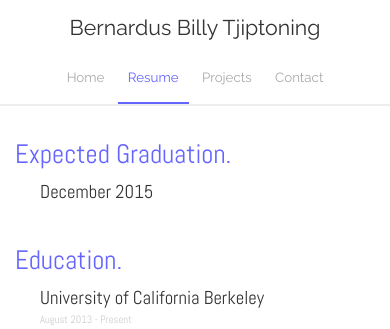
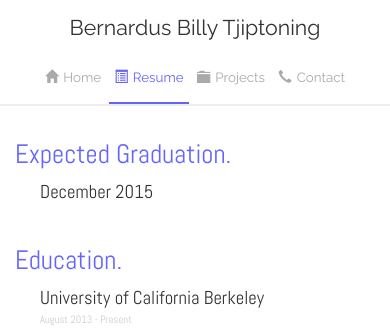
Before and after one commit to bernardusbilly/bernardusbilly.github.io, a PHP site: page /resume.html in a window 390 px wide. Shown: the top 329 px of the page. Run offline with PHP 8.4, Linux system fonts and the light colour scheme; style sheets or scripts are compiled from the project's sources.

Commit message:
Update
- update the header with glyphicons
- fix the bug at pixel 768

```diff
--- a/resources/css/responsive.css
+++ b/resources/css/responsive.css
@@ -1,6 +1,6 @@
 /* responsive.css created by Bernardus Billy Tjiptoning on September 2014 */
 
-@media (max-width: 768px) {
+@media (max-width: 767px) {
 	#name {
 		font-size: 16pt;
 		padding: 10pt 0 0 0;
@@ -11,33 +11,35 @@
 		text-align: center;
 	}
 	.menu {
-		padding: 15px 10px;
+		padding: 15px 5px;
 	}
-
 	#introduction {
 		font-size: 14px;
 	}
-
 	#introduction .h2 {
 		font-size: 20pt;
 	}
-
 	.entry .h2 {
 		font-size: 20pt;
 	}
-
 	.entry .item-header {
 		font-size: 14pt;
 	}
-
 	.entry .item-info {
 		font-size: 8pt;
 	}
+	.hide-for-xs {
+		display: none;
+	}
+
 }
-@media (min-width: 769px) and (max-width: 991px) {
+@media (min-width: 768px) and (max-width: 991px) {
 	#name {
 		font-size: 18pt;
 		padding: 35px 0;
+	}
+	.menu {
+		padding: 15px 10px;
 	}
 }
 @media (min-width: 992px) and (max-width: 1199px) {
--- a/resources/js/style.js
+++ b/resources/js/style.js
@@ -7,16 +7,16 @@ $(document).ready(function() {
 		var winWidth = $(window).width();
 
 		if (top < 40) {
-			if (winWidth < 769) {
+			if (winWidth < 768) {
 				$('#name').css("font-size", "16pt");
 				$('#name').css("padding", "10pt 0 0 0");
 				$('#menu-container').css("padding-top", "9px");
-				$('.menu').css("padding", "15px 10px");
+				$('.menu').css("padding", "15px 5px");
 			} else if (winWidth < 992) {
 				$('#name').css("font-size", "18pt");
 				$('#name').css("padding", "35px 0");
 				$('#menu-container').css("padding-top", "25px");
-				$('.menu').css("padding", "15px 20px");
+				$('.menu').css("padding", "15px 10px");
 			} else {
 				$('#name').css("font-size", "30pt");
 				$('#name').css("padding", "20px 0");
@@ -28,6 +28,8 @@ $(document).ready(function() {
 			$('#main').css("padding-top", "120px");
 		} else {
 			if (winWidth < 769) {
+				$('.menu').css("padding", "6px 5px");
+			} else if (winWidth < 992) {
 				$('.menu').css("padding", "6px 10px");
 			} else {
 				$('.menu').css("padding", "6px 20px");
@@ -45,16 +47,16 @@ $(document).ready(function() {
 		winWidth = $(window).width();
 
 		if ($('#header').height() > 50) {
-			if (winWidth < 769) {
+			if (winWidth < 768) {
 				$('#name').css("font-size", "16pt");
 				$('#name').css("padding", "10pt 0 0 0");
 				$('#menu-container').css("padding-top", "9px");
-				$('.menu').css("padding", "15px 10px");
+				$('.menu').css("padding", "15px 5px");
 			} else if (winWidth < 992) {
 				$('#name').css("font-size", "18pt");
 				$('#name').css("padding", "35px 0");
 				$('#menu-container').css("padding-top", "25px");
-				$('.menu').css("padding", "15px 20px");
+				$('.menu').css("padding", "15px 10px");
 			} else {
 				$('#name').css("font-size", "30pt");
 				$('#name').css("padding", "20px 0");
@@ -63,6 +65,8 @@ $(document).ready(function() {
 			}
 		} else {
 			if (winWidth < 769) {
+				$('.menu').css("padding", "6px 5px");
+			} else if (winWidth < 992) {
 				$('.menu').css("padding", "6px 10px");
 			} else {
 				$('.menu').css("padding", "6px 20px");
--- a/resume.html
+++ b/resume.html
@@ -21,11 +21,11 @@
 					<div id="name" class="col-lg-5 col-md-6 col-sm-5 col-xs-12">
 						Bernardus Billy Tjiptoning
 					</div>
-					<div id="menu-container" class="col-lg-4 col-lg-offset-3 col-md-5 col-md-offset-1 col-sm-7 col-xs-12">
-						<a href="./homepage.html" class="menu">Home</a></a>
-						<a href="./resume.html" class="menu menu-active">Resume</a>
-						<a href="./projects.html" class="menu">Projects</a>
-						<a href="./contact.html" class="menu">Contact</a>
+					<div id="menu-container" class="col-lg-5 col-lg-offset-2 col-md-6 col-sm-7 col-xs-12">
+						<a href="./homepage.html" class="menu"><span class="glyphicon glyphicon-home" style="padding-right: 5px;"></span>Home</a>
+						<a href="./resume.html" class="menu menu-active"><span class="glyphicon glyphicon-list-alt" style="padding-right: 5px;"></span>Resume</a>
+						<a href="./projects.html" class="menu"><span class="glyphicon glyphicon-folder-close" style="padding-right: 5px;"></span>Projects</a>
+						<a href="./contact.html" class="menu"><span class="glyphicon glyphicon-earphone" style="padding-right: 5px;"></span>Contact</a>
 					</div>
 				</div>
 			</div>
@@ -248,18 +248,7 @@
 						<div class="col-lg-8 col-md-8 col-sm-8 col-xs-11">
 							<div class="item-header">Musician and Documentation Team at IEC San Jose</div>
 							<div class="item-info">2011</div>
-							During Indonesia's National Examination, I got a score of 85 and above, which is considered as Cum Laude.
-						</div>
-						<div class="col-lg-4 col-md-4 col-sm-4 hidden-xs">
-						</div>
-					</div>
-				</div>
-				<div class="item">
-					<div class="row">
-						<div class="col-lg-8 col-md-8 col-sm-8 col-xs-11">
-							<div class="item-header">First Place in Adobe Flash Competition</div>
-							<div class="item-info">2010</div>
-							I won the competition in Gonzaga Festival, which is an event held by Gonzaga. It was a yearly event where all high schools in Jakarta joined the event.
+							Documenting all events held by IEC San Jose through photos and videos. Also plays drum for weekly Friday and Sunday Service.
 						</div>
 						<div class="col-lg-4 col-md-4 col-sm-4 hidden-xs">
 						</div>
```
Also changed, not shown: contact.html (+5 -5 lines), homepage.html (+5 -5 lines), projects.html (+5 -5 lines).
